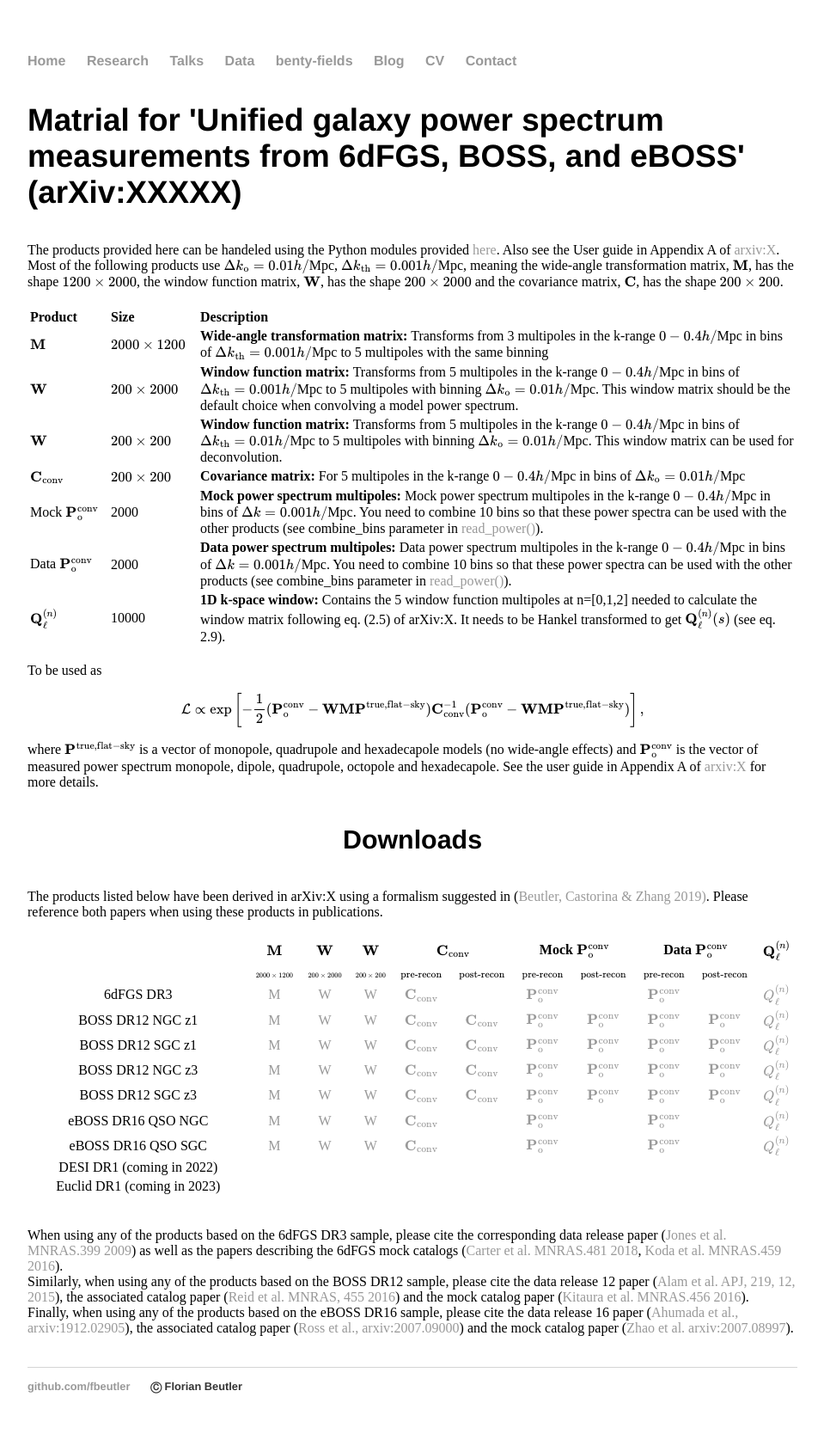
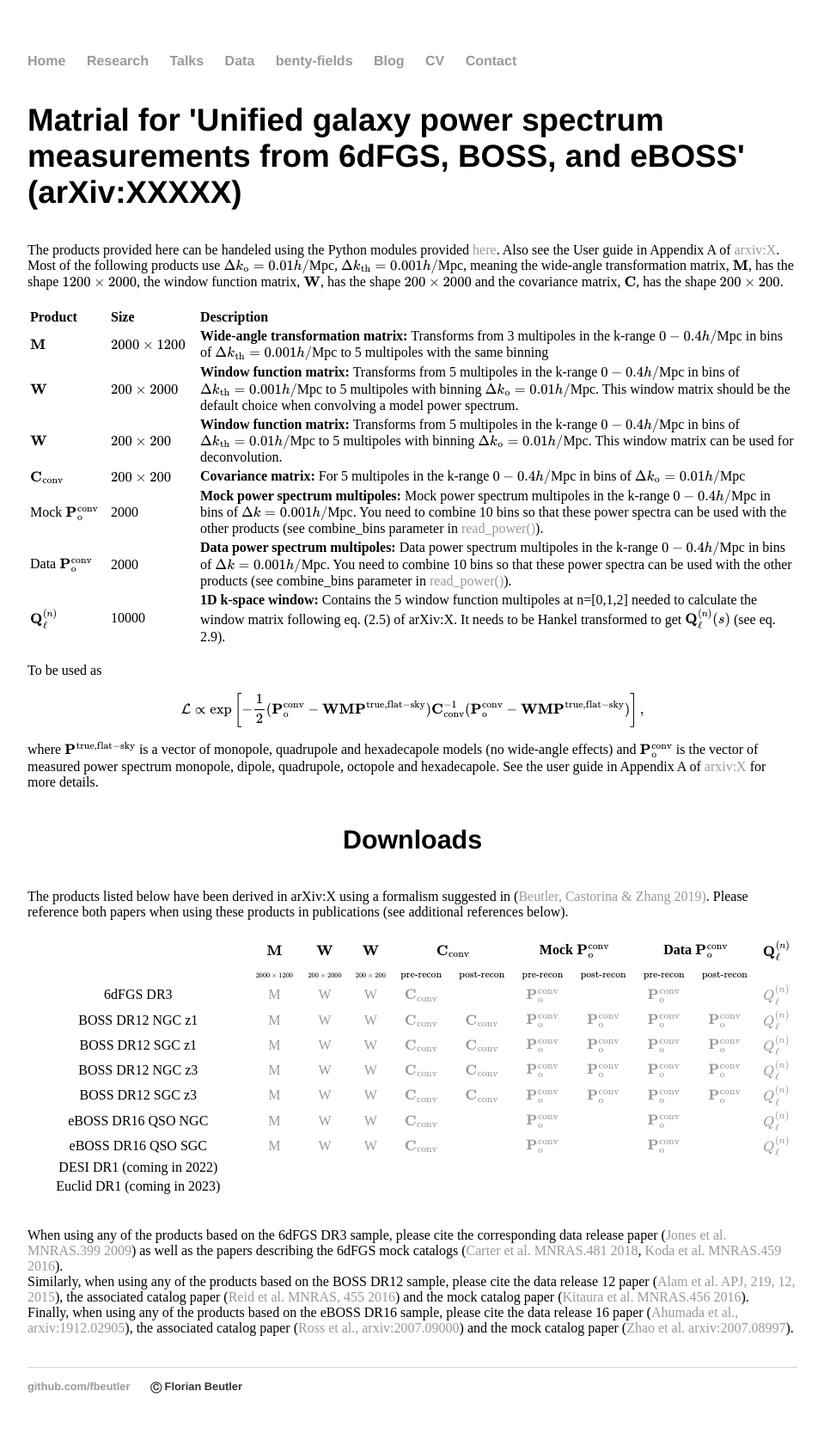
Before and after one commit to fbeutler/fbeutler.github.io, a Jekyll site: the page built from hub/deconv_paper.html, in a window 1280 px wide. Shown: the whole page at 86% size, without its empty margins (160-1119 px from the left). Built offline with Jekyll 4.4.1, drawn with Linux system fonts in a browser that asks for light colours.

Commit message:
Update deconv_paper.html

```diff
--- a/hub/deconv_paper.html
+++ b/hub/deconv_paper.html
@@ -81,7 +81,8 @@ title: Some material
 	<h4 style="text-align:center">Downloads</h4>
 
 	The products listed below have been derived in arXiv:X using a formalism suggested in
-	(<a href="https://arxiv.org/abs/1810.05051" target="_blank">Beutler, Castorina & Zhang 2019)</a>. Please reference both papers when using these products in publications.
+	(<a href="https://arxiv.org/abs/1810.05051" target="_blank">Beutler, Castorina & Zhang 2019)</a>. Please reference both papers when using
+	these products in publications (see additional references below).
 
 <table style="width:100%;padding-top:20px">
   <tr style="text-align: center">
```
